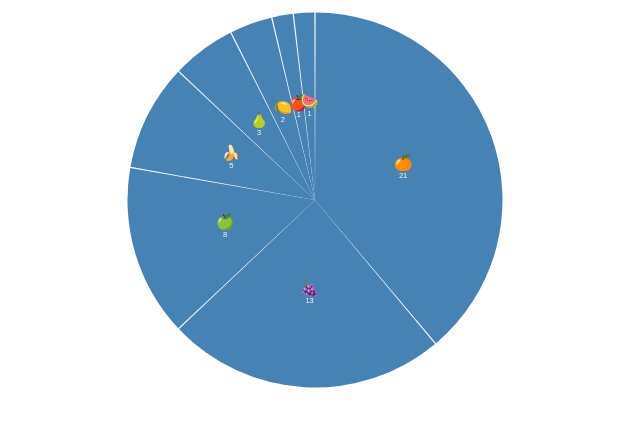
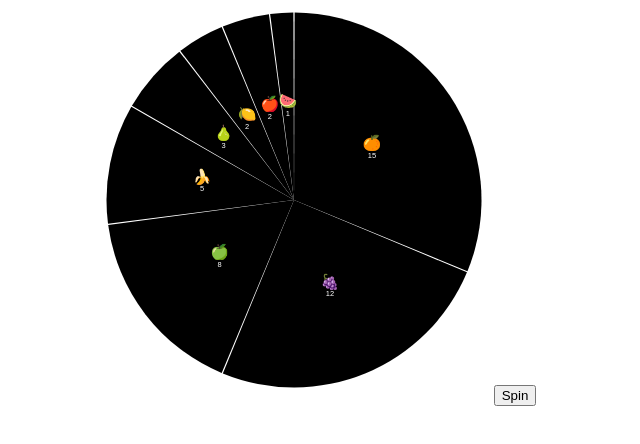
Before and after one commit to hazelGranger/fortune-wheel-d3, a React (Create React App) app: page / in a window 1280 px wide. Shown: the top 444 px of the page, without its empty margins (325-965 px from the left). Built offline with nearby package versions, Linux system fonts and the light colour scheme.

Commit message:
spin the wheel

```diff
--- a/src/App.js
+++ b/src/App.js
@@ -1,18 +1,25 @@
+import { useState } from 'react';
 import './App.css';
 import Pie from './Components/Pie/Pie';
 
 function App() {
 
   const fruits = [
-    {name: "🍊", count: 21},
-    {name: "🍇", count: 13},
+    {name: "🍊", count: 15},
+    {name: "🍇", count: 12},
     {name: "🍏", count: 8},
     {name: "🍌", count: 5},
     {name: "🍐", count: 3},
     {name: "🍋", count: 2},
-    {name: "🍎", count: 1},
+    {name: "🍎", count: 2},
     {name: "🍉", count: 1}
   ];
+
+  const [rotateAngle, setRotateAngle] = useState(0);
+
+  const generateRandomNumber = (count) => {
+    return Math.floor(Math.random() * count);
+  }
 
   return (
     <div className = "App">
@@ -25,7 +32,31 @@ function App() {
           outerRadius={300}
           padRadius={300}
           cornerRadius={0}
+          spinToAngle={rotateAngle}
         />
+        <button onClick={() => {
+            const spinToindex = generateRandomNumber(fruits.length);
+
+            const spinToItem = fruits[spinToindex];
+            const total = fruits.reduce((ac, v) => ac + v.count, 0);
+            console.log(spinToindex, spinToItem);
+
+            const turns = generateRandomNumber(5) + 1; // rotate 0 - 5 turns
+            const angleBefore = fruits.reduce((ac, v, i) => {
+              console.log(i, spinToindex)
+              return i < spinToindex ? (ac + v.count) : ac + 0;
+              },
+            0);
+
+            const leastAngle = (spinToItem.count/2 + angleBefore ) / total * 360;
+
+            const angle = leastAngle + turns * 360;
+
+            console.log(total,angleBefore, leastAngle, angle, rotateAngle);
+
+            setRotateAngle(-angle);
+
+        }}>Spin</button>
     </div>
   );
 }
--- a/src/Components/Pie/Pie.js
+++ b/src/Components/Pie/Pie.js
@@ -10,7 +10,8 @@ export default function Pie({
     innerRadius,
     outerRadius,
     cornerRadius,
-    padRadius
+    padRadius,
+    spinToAngle
 })
 {
       const pieArcData = d3.pie().value(d => d[valueAttribute])(pieData);
@@ -25,7 +26,11 @@ export default function Pie({
     return(
         <PieContainer
             viewBox={"-320 -320 640 640" }
-            style={{maxWidth: width}}
+            style={{
+              maxWidth: width,
+              transition: 'transform ease-out 3s',
+              transform: `rotate(${spinToAngle}deg)`
+            }}
             textAnchor="middle"
             fontFamily="sans-serif"
         >
--- a/src/Components/Pie/PieSlice.js
+++ b/src/Components/Pie/PieSlice.js
@@ -2,7 +2,7 @@ export default function PieSlice({d, textTransform, name, desp})
 {
     return (
         <g>
-            <path fill="steelblue" d={d}></path>
+            <path fill="black" d={d}></path>
             <text fill="white" transform={textTransform}>
                 <tspan x="0" fontSize="24">{name}</tspan>
                 <tspan x="0" fontSize="12" dy="1.3em">{desp}</tspan>
```
